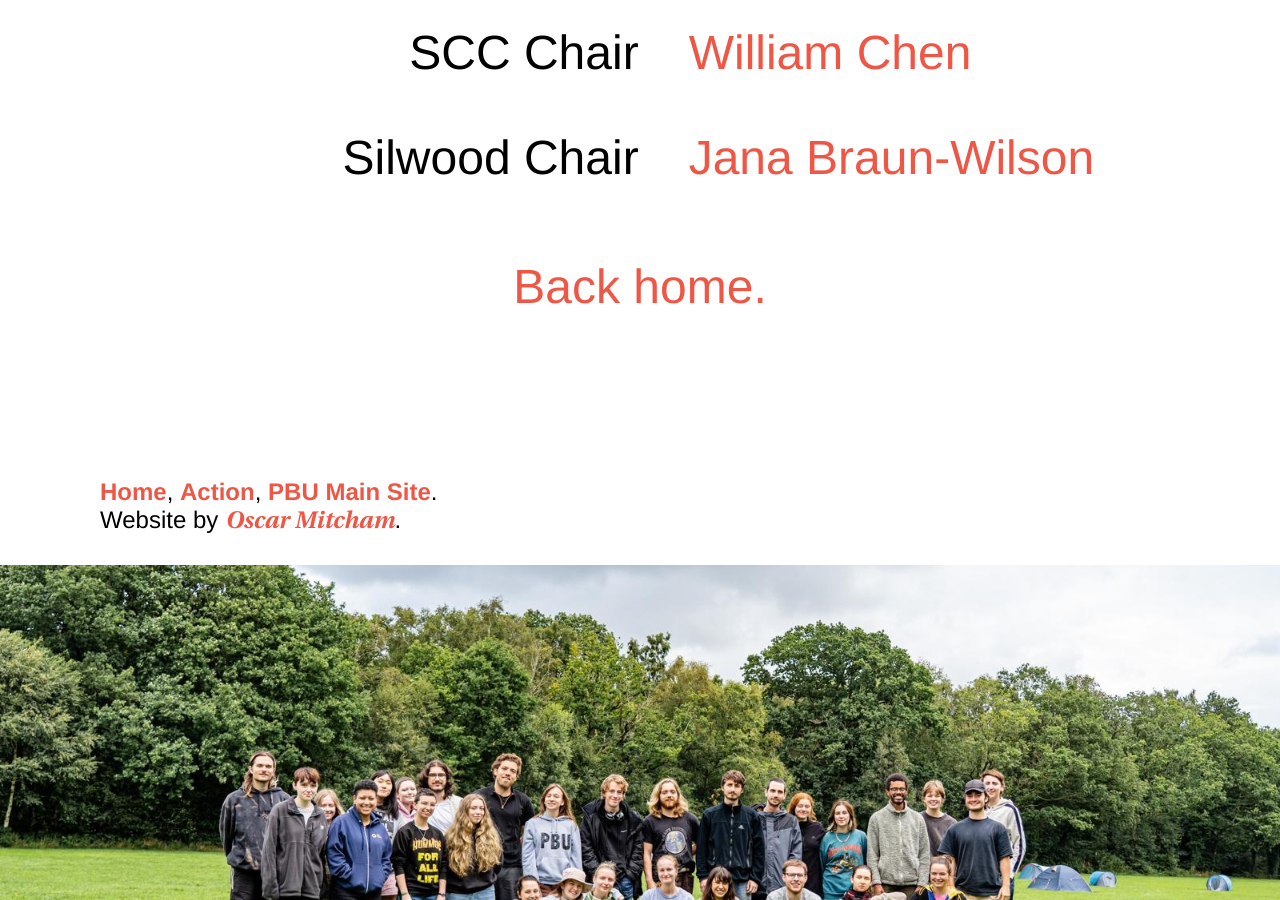
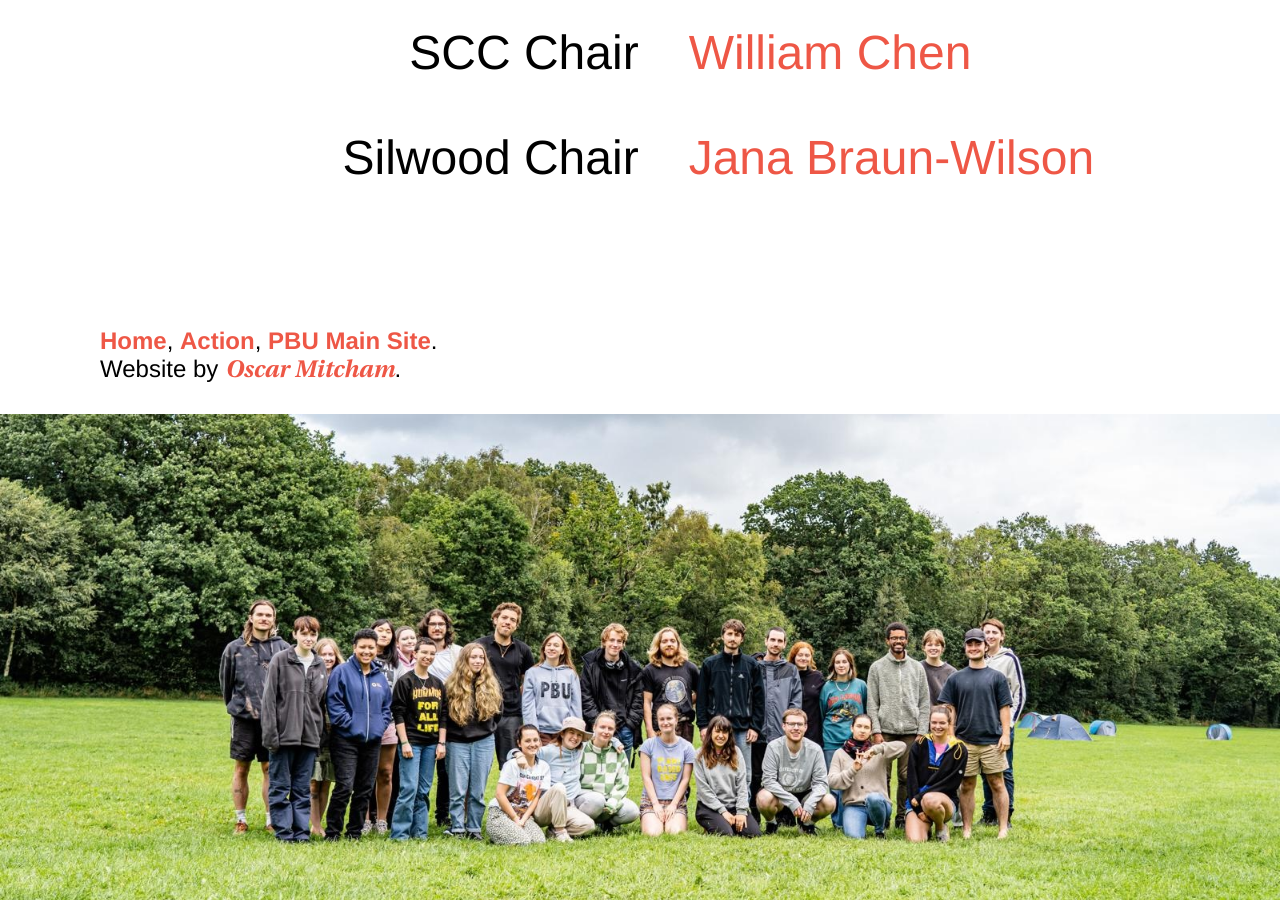
Before and after one commit to yogabbagabb/pbu-imperial.github.io, a Jekyll site: the page built from councillors.md, in a window 1280 px wide and 900 px high, scrolled down 12577 px. Built offline with Jekyll 4.4.1, drawn with Linux system fonts in a browser that asks for light colours.

Commit message:
remove unnecessary home link from councillors page

```diff
--- a/councillors.md
+++ b/councillors.md
@@ -92,6 +92,3 @@ I'm just a lousy email template - coming soon.
 | SCC Chair                                                    | [William Chen](mailto:sccc@imperial.ac.uk)                                         |
 | Silwood Chair                                                | [Jana Braun-Wilson](mailto:silpres@imperial.ac.uk)                                 |
 {: .wide-block .small }
-
-[Back home.](/)
-{: .wide-block .small .center }
```
